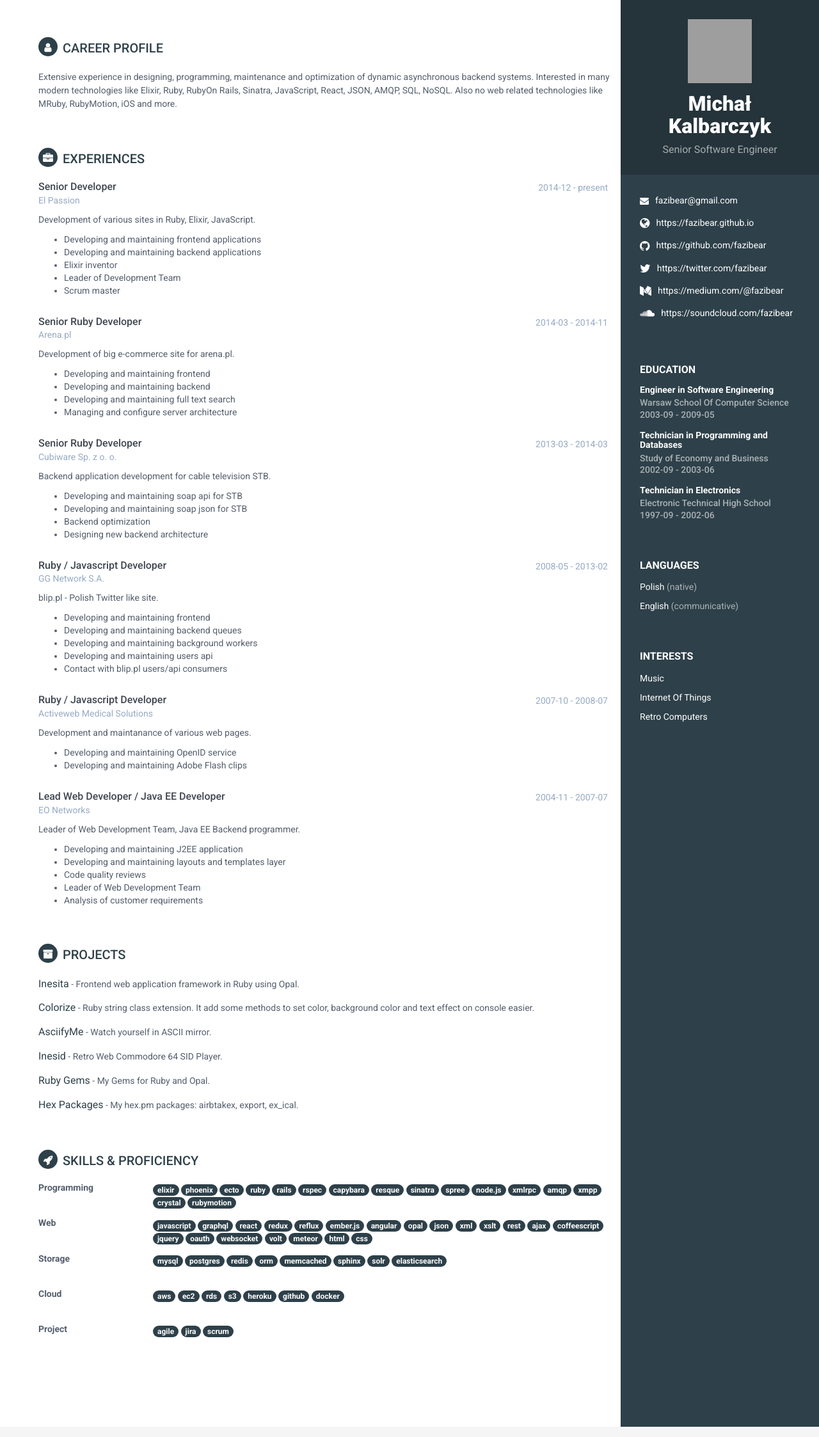
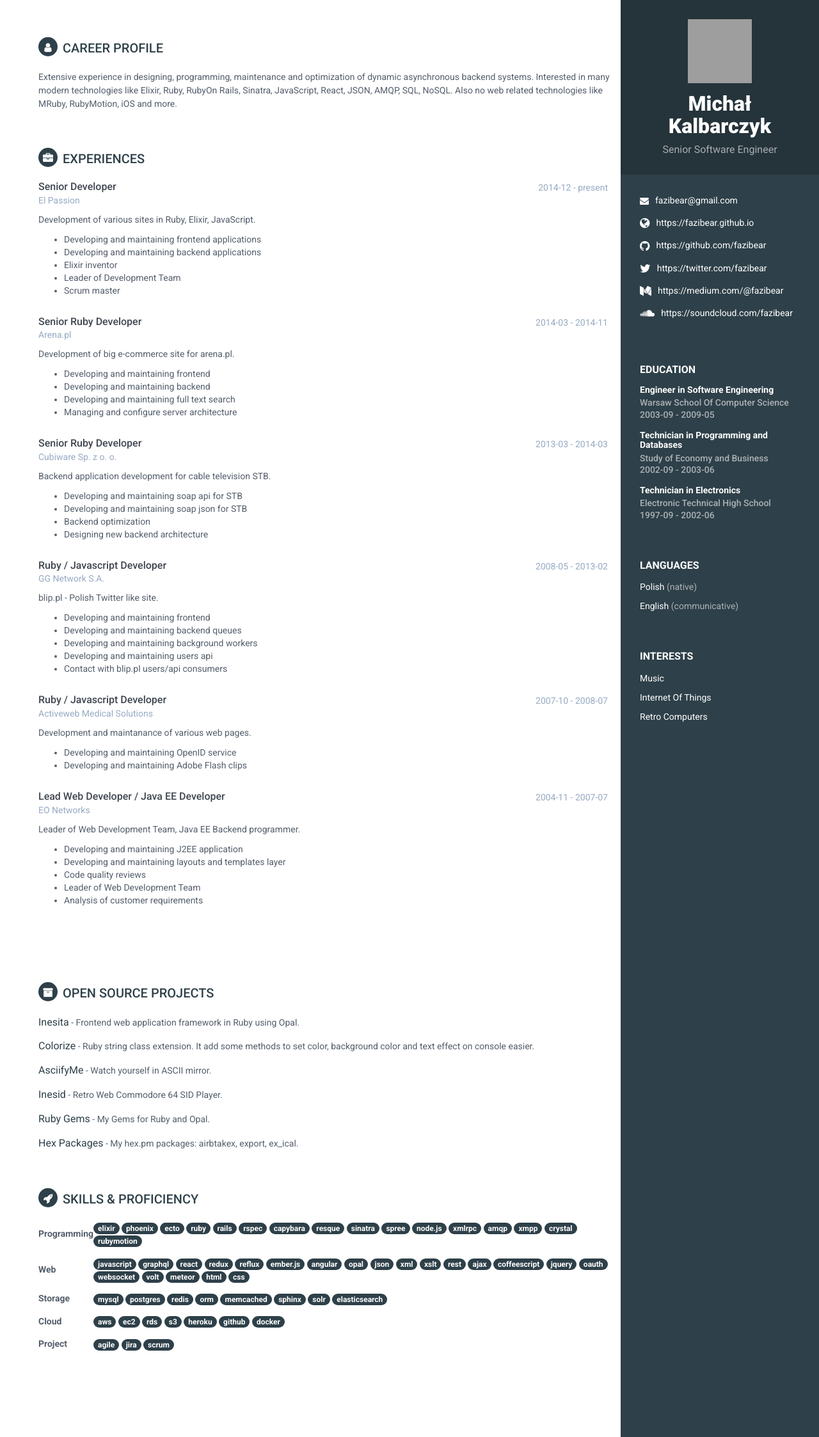
Before and after one commit to fazibear/fazibear.github.io, a Jekyll site: the page built from resume.html, in a window 1280 px wide. Shown: the whole page at 64% size. Built offline with Jekyll 4.4.1, drawn with Linux system fonts in a browser that asks for light colours; nearby versions of some CDN libraries; grey boxes are pictures that could not be loaded.

Commit message:
Fix skills section

```diff
--- a/css/resume.css
+++ b/css/resume.css
@@ -223,7 +223,6 @@ p {
   font-size: 14px;
   margin-top: 0;
   margin-bottom: 12px;
-  height: 40px;
 }
 .skillset .level-bar {
   height: 12px;
@@ -262,3 +261,17 @@ p {
 .badge {
   background-color: #2e4049;
 }
+
+.skills-section table th {
+  padding-right: 10%;
+}
+
+.skills-section table th,
+.skills-section table td {
+  padding-bottom: 15px;
+}
+
+.page-break {
+  padding-top: 60px;
+  page-break-before:always;
+}
--- a/resume.html
+++ b/resume.html
@@ -102,8 +102,12 @@ layout: null
         {% endfor %}
       </section><!--//section-->
 
+      <div class="page-break">
+        <!--page break-->
+      </div>
+
       <section class="section projects-section">
-        <h2 class="section-title"><i class="fa fa-archive"></i>Projects</h2>
+        <h2 class="section-title"><i class="fa fa-archive"></i>Open Source Projects</h2>
         {% for project in site.data.cv.projects %}
         <div class="item">
           <span class="project-title"><a href="{{ project.url }}">{{ project.title }}</a></span> -
@@ -115,14 +119,20 @@ layout: null
       <section class="skills-section section">
         <h2 class="section-title"><i class="fa fa-rocket"></i>Skills &amp; Proficiency</h2>
         <div class="skillset">
+            <table>
+              <tbody>
           {% for set in site.data.cv.skills.sets %}
-          <div class="item">
-            <h3 class="level-title">{{ set.name }}</h3>
+              <tr>
+                <th><h3 class="level-title">{{ set.name }}</h3></th>
+                <td>
             {% for skill in set.skills %}
               <span class="badge">{{ skill }}</span>
             {% endfor %}
-          </div><!--//item-->
+                </td>
+              </tr>
           {% endfor %}
+              </tbody>
+            </table>
         </div>
       </section><!--//skills-section-->
     </div><!--//main-body-->
```
